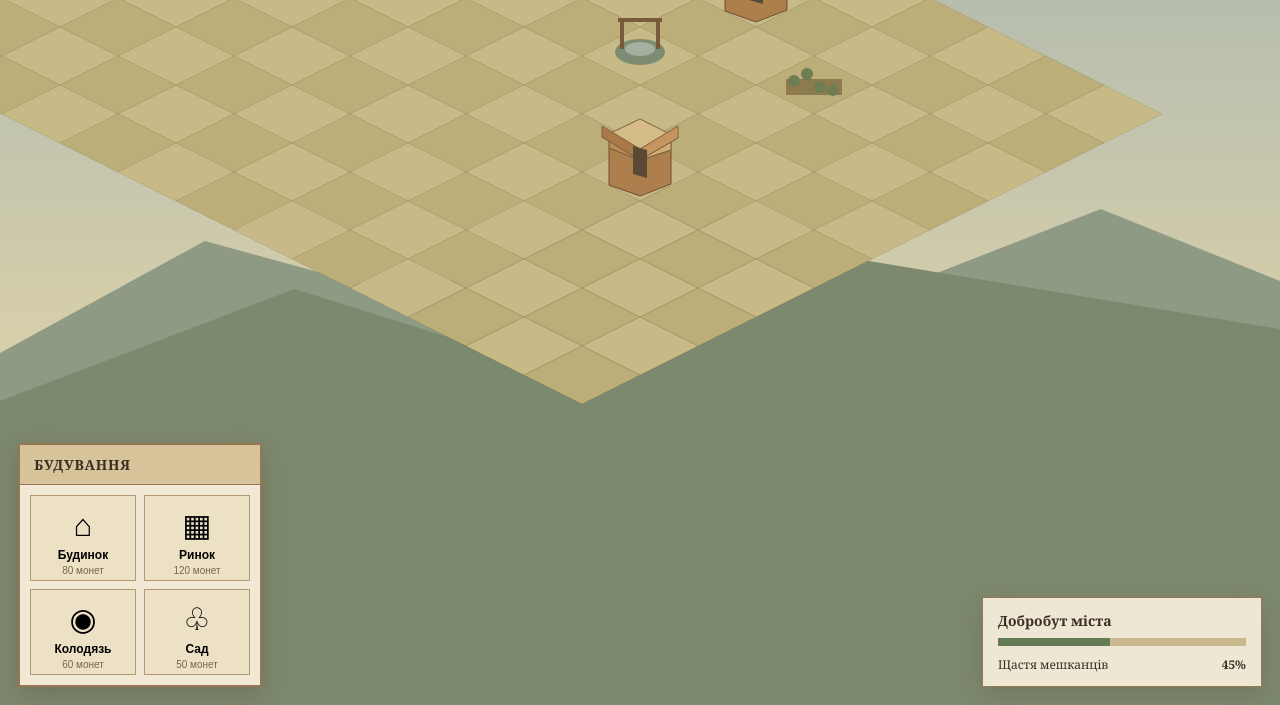
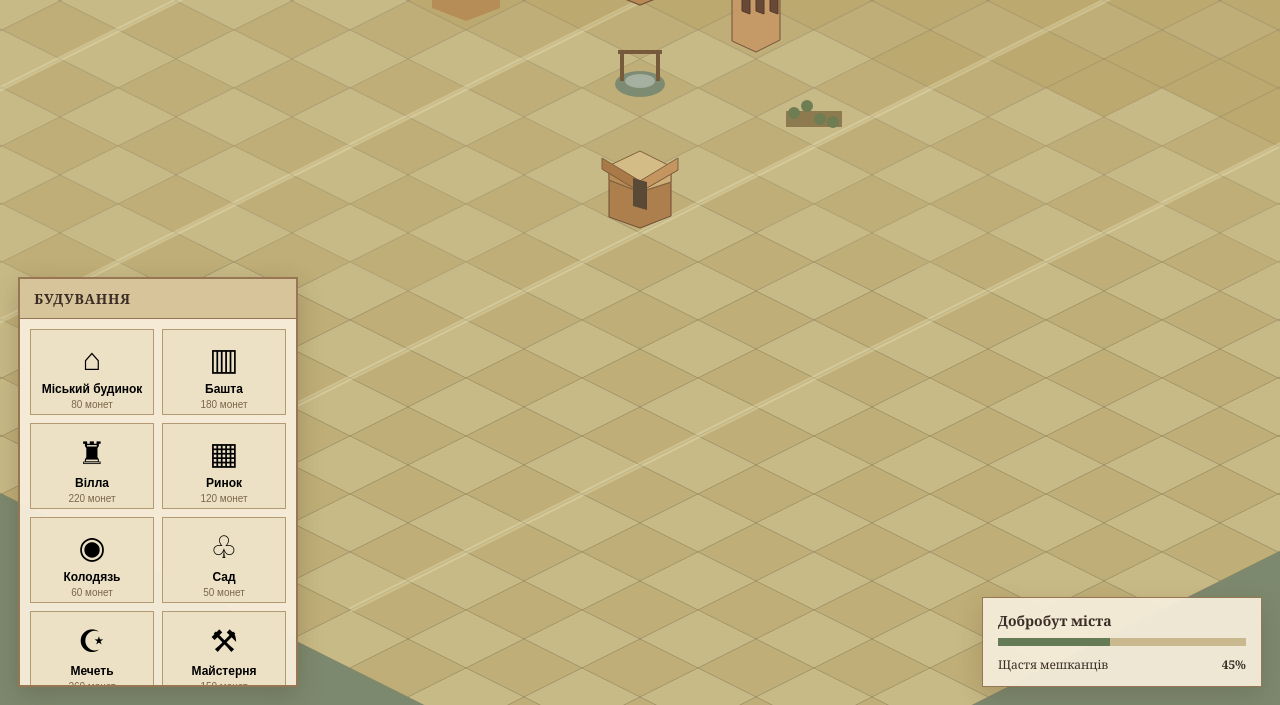
Before and after one commit to Igor120614/PlayGround, a plain HTML site: page index.html in a window 1280 px wide. Shown: the part 95-800 px from the top of the page. Drawn offline with Linux system fonts and the light colour scheme.

Commit message:
Publish static build for issue #2
Run: 45037628675
Attempt: 1
Generation: 4
Source: 0d8410e6c33d0c6656f41b95e0e53bb39fbc6866

```diff
--- a/index.html
+++ b/index.html
@@ -19,7 +19,7 @@
     .resource { min-width:120px; height:52px; display:flex; align-items:center; gap:9px; padding:7px 12px; background:rgba(246,237,218,.96); border:1px solid #9d8060; box-shadow:0 4px 12px rgba(61,42,25,.15); }
     .resource .icon { width:34px; height:34px; display:grid; place-items:center; border-radius:50%; background:#dec796; font-family:Arial,sans-serif; font-weight:bold; }
     .resource b { display:block; font-size:18px; } .resource small { color:#806d54; font-size:11px; }
-    .panel { position:absolute; z-index:5; left:18px; bottom:18px; width:244px; background:rgba(246,237,218,.96); border:2px solid #967653; box-shadow:0 8px 24px rgba(61,42,25,.22); }
+    .panel { position:absolute; z-index:5; left:18px; bottom:18px; width:280px; max-height:410px; overflow-y:auto; background:rgba(246,237,218,.96); border:2px solid #967653; box-shadow:0 8px 24px rgba(61,42,25,.22); }
     .panel h2 { margin:0; padding:10px 14px; font-size:14px; background:#d7c49a; border-bottom:1px solid #967653; letter-spacing:.8px; }
     .buildings { display:grid; grid-template-columns:1fr 1fr; gap:8px; padding:10px; }
     .building { position:relative; height:86px; border:1px solid #b49a72; background:#ede1c5; cursor:pointer; text-align:center; padding:7px 4px 4px; transition:.15s; }
@@ -46,10 +46,14 @@
   <aside class="panel">
     <h2>БУДУВАННЯ</h2>
     <div class="buildings">
-      <button class="building" data-type="house"><div class="pic">⌂</div><strong>Будинок</strong><small>80 монет</small></button>
+      <button class="building" data-type="house"><div class="pic">⌂</div><strong>Міський будинок</strong><small>80 монет</small></button>
+      <button class="building" data-type="tower"><div class="pic">▥</div><strong>Башта</strong><small>180 монет</small></button>
+      <button class="building" data-type="villa"><div class="pic">♜</div><strong>Вілла</strong><small>220 монет</small></button>
       <button class="building" data-type="market"><div class="pic">▦</div><strong>Ринок</strong><small>120 монет</small></button>
       <button class="building" data-type="well"><div class="pic">◉</div><strong>Колодязь</strong><small>60 монет</small></button>
       <button class="building" data-type="garden"><div class="pic">♧</div><strong>Сад</strong><small>50 монет</small></button>
+      <button class="building" data-type="mosque"><div class="pic">☪</div><strong>Мечеть</strong><small>260 монет</small></button>
+      <button class="building" data-type="workshop"><div class="pic">⚒</div><strong>Майстерня</strong><small>150 монет</small></button>
     </div>
   </aside>
   <aside class="status">
@@ -65,9 +69,10 @@ let W,H,DPR;
 function resize(){ DPR=Math.min(devicePixelRatio||1,2); W=innerWidth;H=innerHeight;canvas.width=W*DPR;canvas.height=H*DPR;canvas.style.width=W+'px';canvas.style.height=H+'px';ctx.setTransform(DPR,0,0,DPR,0,0); }
 addEventListener('resize',resize);resize();
 let coins=1240,people=42,happiness=45,selected=null;
+let zoom=1, cameraX=0, cameraY=0, dragging=false, dragStart=[0,0], camStart=[0,0];
 const buildings=[];
-const costs={house:80,market:120,well:60,garden:50};
-function iso(x,y,z=0){ const cx=W/2, cy=H*.08; return [cx+(x-y)*58,cy+(x+y)*29-z]; }
+const costs={house:80,tower:180,villa:220,market:120,well:60,garden:50,mosque:260,workshop:150};
+function iso(x,y,z=0){ const cx=W/2+cameraX, cy=H*.12+cameraY; return [cx+(x-y)*58*zoom,cy+(x+y)*29*zoom-z*zoom]; }
 function poly(points,fill,stroke){ ctx.beginPath(); points.forEach((p,i)=>i?ctx.lineTo(p[0],p[1]):ctx.moveTo(p[0],p[1]));ctx.closePath();ctx.fillStyle=fill;ctx.fill();if(stroke){ctx.strokeStyle=stroke;ctx.lineWidth=1;ctx.stroke();} }
 function tile(x,y,fill){const c=iso(x,y); const p=[[c[0],c[1]],iso(x+1,y),iso(x+1,y+1),iso(x,y+1)];poly(p,fill,'rgba(92,74,48,.14)');}
 function drawHouse(x,y,large=false){let c=iso(x+.5,y+.5,5), s=large?1.25:1;ctx.save();ctx.translate(c[0],c[1]);ctx.scale(s,s);
@@ -79,20 +84,41 @@ function drawMarket(x,y){let c=iso(x+.5,y+.5,5);ctx.save();ctx.translate(c[0],c[
  poly([[-34,12],[0,25],[34,12],[34,-16],[0,-29],[-34,-16]],'#b78d57');poly([[-34,-16],[0,-29],[34,-16],[34,-29],[0,-43],[-34,-29]],'#d7bd7d');
  poly([[-38,-28],[0,-45],[38,-27],[0,-9]],'#9c513f','#704536');ctx.fillStyle='#f0dfb3';for(let i=-28;i<=20;i+=16){ctx.fillRect(i,-25,11,16)}ctx.restore();}
 function drawWell(x,y){let c=iso(x+.5,y+.5,4);ctx.save();ctx.translate(c[0],c[1]);ctx.fillStyle='#7d8b72';ctx.beginPath();ctx.ellipse(0,0,25,13,0,0,Math.PI*2);ctx.fill();ctx.fillStyle='#a6b0a1';ctx.beginPath();ctx.ellipse(0,-3,15,7,0,0,Math.PI*2);ctx.fill();ctx.strokeStyle='#765a3b';ctx.lineWidth=4;ctx.beginPath();ctx.moveTo(-18,-3);ctx.lineTo(-18,-32);ctx.moveTo(18,-3);ctx.lineTo(18,-32);ctx.moveTo(-22,-32);ctx.lineTo(22,-32);ctx.stroke();ctx.restore();}
-function drawGarden(x,y){let c=iso(x+.5,y+.5,2);ctx.save();ctx.translate(c[0],c[1]);ctx.fillStyle='#8e7a4f';ctx.fillRect(-28,-4,56,16);for(let i=-20;i<=20;i+=13){ctx.fillStyle=i%26? '#6e7d52':'#7f925c';ctx.beginPath();ctx.arc(i,-2+(i%10),6,0,7);ctx.fill();}ctx.restore();}
+function drawGarden(x,y){let c=iso(x+.5,y+.5,2);ctx.save();ctx.translate(c[0],c[1]);ctx.scale(zoom,zoom);ctx.fillStyle='#8e7a4f';ctx.fillRect(-28,-4,56,16);for(let i=-20;i<=20;i+=13){ctx.fillStyle=i%26? '#6e7d52':'#7f925c';ctx.beginPath();ctx.arc(i,-2+(i%10),6,0,7);ctx.fill();}ctx.restore();}
+function drawTower(x,y){let c=iso(x+.5,y+.5,4);ctx.save();ctx.translate(c[0],c[1]);ctx.scale(zoom,zoom);
+ poly([[-24,15],[0,26],[24,14],[24,-38],[0,-50],[-24,-38]],'#c69a66','#72533a');poly([[-24,-38],[0,-50],[24,-38],[24,-46],[0,-58],[-24,-46]],'#e1c58d','#72533a');
+ for(let i=-14;i<=14;i+=14){poly([[i,-15],[i+8,-12],[i+8,-28],[i,-31]],'#674936','#50392d');}poly([[-18,-48],[18,-48],[18,-58],[-18,-58]],'#a87949','#72533a');ctx.restore();}
+function drawVilla(x,y){let c=iso(x+.5,y+.5,5);ctx.save();ctx.translate(c[0],c[1]);ctx.scale(zoom*1.12,zoom*1.12);
+ poly([[-42,17],[0,34],[42,17],[42,-34],[0,-51],[-42,-34]],'#b78a56','#755439');poly([[-42,-34],[0,-51],[42,-34],[42,-48],[0,-66],[-42,-48]],'#dfc18a','#755439');
+ poly([[-42,-34],[0,-51],[0,-66],[-42,-48]],'#9d743f','#755439');poly([[42,-34],[0,-51],[0,-66],[42,-48]],'#c5a268','#755439');
+ poly([[-44,-48],[0,-68],[44,-48],[0,-26]],'#cbb27c','#755439');ctx.fillStyle='#5f4a38';ctx.fillRect(-30,-24,10,25);ctx.fillRect(20,-24,10,25);ctx.restore();}
+function drawMosque(x,y){let c=iso(x+.5,y+.5,5);ctx.save();ctx.translate(c[0],c[1]);ctx.scale(zoom*1.05,zoom*1.05);
+ poly([[-38,16],[0,31],[38,15],[38,-25],[0,-40],[-38,-24]],'#d2bd8f','#806849');poly([[-38,-24],[0,-40],[38,-25],[38,-38],[0,-54],[-38,-38]],'#eee1b5','#806849');
+ ctx.fillStyle='#f2dcaa';ctx.beginPath();ctx.ellipse(0,-54,32,15,0,Math.PI,0);ctx.fill();ctx.fillStyle='#7a6344';ctx.fillRect(-7,-70,14,20);
+ ctx.strokeStyle='#f2e2ba';ctx.lineWidth=5;ctx.beginPath();ctx.moveTo(-25,-20);ctx.lineTo(-25,-75);ctx.moveTo(25,-20);ctx.lineTo(25,-75);ctx.stroke();ctx.restore();}
+function drawWorkshop(x,y){let c=iso(x+.5,y+.5,5);ctx.save();ctx.translate(c[0],c[1]);ctx.scale(zoom,zoom);
+ poly([[-36,17],[0,30],[36,15],[36,-24],[0,-38],[-36,-23]],'#9d7049','#604731');poly([[-36,-23],[0,-38],[36,-24],[36,-35],[0,-50],[-36,-35]],'#c49c64','#604731');
+ poly([[-38,-34],[0,-52],[38,-33],[0,-14]],'#704a35','#50372a');ctx.fillStyle='#cfaa6d';ctx.fillRect(-22,-18,44,7);ctx.restore();}
 function draw(){ctx.clearRect(0,0,W,H);let sky=ctx.createLinearGradient(0,0,0,H);sky.addColorStop(0,'#aeb9b0');sky.addColorStop(.55,'#d7cfaa');sky.addColorStop(1,'#b3a269');ctx.fillStyle=sky;ctx.fillRect(0,0,W,H);
   ctx.fillStyle='#8e9a84';ctx.beginPath();ctx.moveTo(0,H*.56);ctx.lineTo(W*.16,H*.42);ctx.lineTo(W*.32,H*.49);ctx.lineTo(W*.52,H*.35);ctx.lineTo(W*.7,H*.48);ctx.lineTo(W*.86,H*.38);ctx.lineTo(W,H*.47);ctx.lineTo(W,H);ctx.lineTo(0,H);ctx.fill();
   ctx.fillStyle='#7d896e';ctx.beginPath();ctx.moveTo(0,H*.62);ctx.lineTo(W*.23,H*.48);ctx.lineTo(W*.43,H*.58);ctx.lineTo(W*.66,H*.44);ctx.lineTo(W,H*.53);ctx.lineTo(W,H);ctx.lineTo(0,H);ctx.fill();
-  for(let y=0;y<10;y++)for(let x=0;x<13;x++){let shade=(x+y)%2?'#bcae78':'#c8ba86';tile(x-6,y-2,shade)}
-  buildings.sort((a,b)=>a.x+a.y-(b.x+b.y)).forEach(b=>{if(b.type==='house')drawHouse(b.x,b.y);if(b.type==='market')drawMarket(b.x,b.y);if(b.type==='well')drawWell(b.x,b.y);if(b.type==='garden')drawGarden(b.x,b.y);});
+  for(let y=-9;y<14;y++)for(let x=-12;x<15;x++){let n=(x*17+y*31)%7;let shade=n<0?'#bba96f':((x+y)%2?'#c8ba86':'#bfae77');tile(x,y,shade)}
+  ctx.globalAlpha=.35;ctx.strokeStyle='#eee6bb';ctx.lineWidth=5*zoom;
+  for(let n=-8;n<9;n+=4){let a=iso(n,-9),b=iso(n,13);ctx.beginPath();ctx.moveTo(a[0],a[1]);ctx.lineTo(b[0],b[1]);ctx.stroke();}
+  ctx.globalAlpha=1;
+  buildings.sort((a,b)=>a.x+a.y-(b.x+b.y)).forEach(b=>{if(b.type==='house')drawHouse(b.x,b.y);if(b.type==='tower')drawTower(b.x,b.y);if(b.type==='villa')drawVilla(b.x,b.y);if(b.type==='market')drawMarket(b.x,b.y);if(b.type==='well')drawWell(b.x,b.y);if(b.type==='garden')drawGarden(b.x,b.y);if(b.type==='mosque')drawMosque(b.x,b.y);if(b.type==='workshop')drawWorkshop(b.x,b.y);});
   requestAnimationFrame(draw);
 }
-function invIso(px,py){let cx=W/2,cy=H*.08;let dx=(px-cx),dy=(py-cy);let x=(dx/58+dy/29)/2,y=(dy/29-dx/58)/2;return [Math.floor(x),Math.floor(y)];}
+function invIso(px,py){let cx=W/2+cameraX,cy=H*.12+cameraY;let dx=(px-cx),dy=(py-cy);let x=(dx/(58*zoom)+dy/(29*zoom))/2,y=(dy/(29*zoom)-dx/(58*zoom))/2;return [Math.floor(x),Math.floor(y)];}
+canvas.addEventListener('wheel',e=>{e.preventDefault();zoom=Math.max(.7,Math.min(1.55,zoom*(e.deltaY<0?1.08:.92)));},{passive:false});
+canvas.addEventListener('pointerdown',e=>{dragging=true;dragStart=[e.clientX,e.clientY];camStart=[cameraX,cameraY];canvas.setPointerCapture(e.pointerId);});
+canvas.addEventListener('pointermove',e=>{if(dragging){cameraX=camStart[0]+e.clientX-dragStart[0];cameraY=camStart[1]+e.clientY-dragStart[1];}});
+canvas.addEventListener('pointerup',()=>{dragging=false;});
 function updateUI(){document.getElementById('coins').textContent=coins.toLocaleString('uk-UA');document.getElementById('people').textContent=people;document.getElementById('happiness').style.width=happiness+'%';document.getElementById('happyText').textContent=happiness+'%';}
 document.querySelectorAll('.building').forEach(btn=>btn.onclick=()=>{document.querySelectorAll('.building').forEach(b=>b.classList.remove('selected'));if(selected===btn.dataset.type){selected=null}else{selected=btn.dataset.type;btn.classList.add('selected');document.getElementById('tip').classList.add('show');setTimeout(()=>document.getElementById('tip').classList.remove('show'),1800)}});
-canvas.addEventListener('click',e=>{if(!selected)return;let [x,y]=invIso(e.clientX,e.clientY);if(x<-6||x>6||y<-2||y>7)return;if(buildings.some(b=>b.x===x&&b.y===y))return;let cost=costs[selected];if(coins<cost){document.getElementBy('tip').textContent='Недостатньо монет';return;}coins-=cost;buildings.push({x,y,type:selected});if(selected==='house'){people+=4;happiness=Math.min(100,happiness+3)}if(selected==='market'||selected==='garden')happiness=Math.min(100,happiness+5);if(selected==='well')happiness=Math.min(100,happiness+4);updateUI();});
+canvas.addEventListener('click',e=>{if(!selected||dragging)return;let [x,y]=invIso(e.clientX,e.clientY);if(x<-12||x>14||y<-9||y>13)return;if(buildings.some(b=>b.x===x&&b.y===y))return;let cost=costs[selected];if(coins<cost){document.getElementById('tip').textContent='Недостатньо монет';document.getElementById('tip').classList.add('show');setTimeout(()=>document.getElementById('tip').classList.remove('show'),1800);return;}coins-=cost;buildings.push({x,y,type:selected});if(['house','tower','villa','mosque'].includes(selected)){people+=selected==='villa'?8:selected==='house'?4:3;}happiness=Math.min(100,happiness+(['garden','mosque'].includes(selected)?6:selected==='market'?5:3));updateUI();});
 // Starter village
-[[ -3,-1,'house'],[-1,-1,'house'],[1,-1,'house'],[-2,1,'market'],[1,1,'well'],[3,0,'garden'],[3,3,'house']].forEach(b=>buildings.push({x:b[0],y:b[1],type:b[2]}));
+[[ -3,-1,'house'],[-1,-1,'villa'],[1,-1,'tower'],[-2,1,'market'],[1,1,'well'],[3,0,'garden'],[3,3,'house'],[-5,3,'workshop'],[-4,-4,'mosque']].forEach(b=>buildings.push({x:b[0],y:b[1],type:b[2]}));
 updateUI();draw();
 </script>
 </body>
```
Also changed, not shown: .omgithub/deployment.json.
